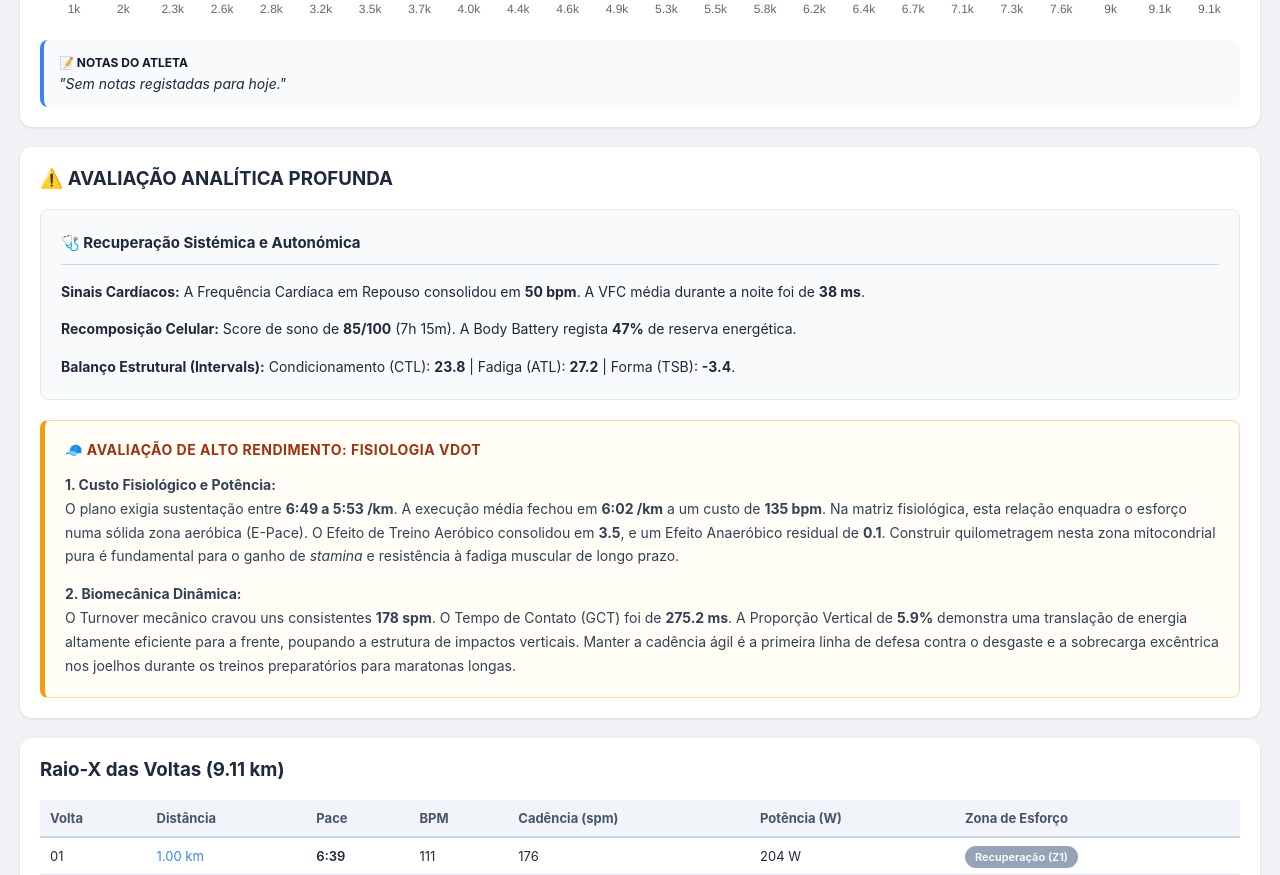
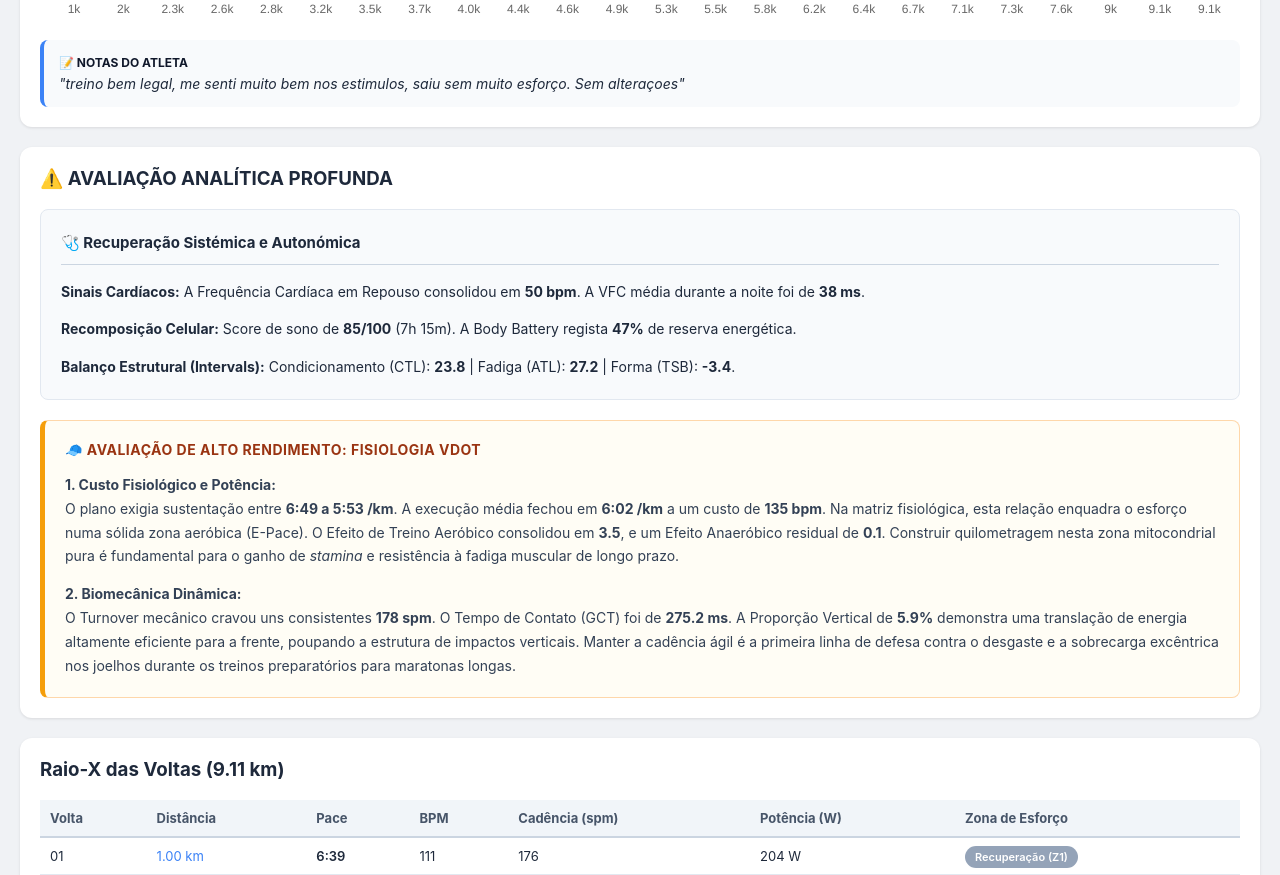
Before and after one commit to suissoalexandre/porto2026, a plain HTML site: page index.html in a window 1280 px wide. Shown: the part 1292-2167 px from the top of the page. Drawn offline with nearby package versions, Linux system fonts and the light colour scheme.

```diff
--- a/index.html
+++ b/index.html
@@ -65,7 +65,7 @@
 
             <div style="background:#f8fafc; border-left:4px solid var(--blue); padding:15px; border-radius:8px; margin-top:20px;">
                 <h4 style="margin:0 0 5px 0; font-size:12px; color:var(--dark); text-transform:uppercase;">📝 Notas do Atleta</h4>
-                <p style="margin:0; font-size:14px; font-style:italic;">"Sem notas registadas para hoje."</p>
+                <p style="margin:0; font-size:14px; font-style:italic;">"treino bem legal, me senti muito bem nos estimulos, saiu sem muito esforço. Sem alteraçoes"</p>
             </div>
         </div>
 
```
